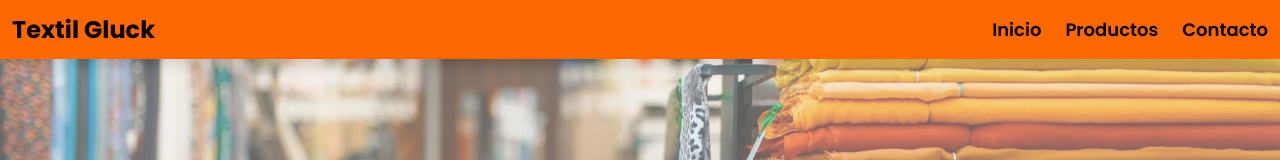
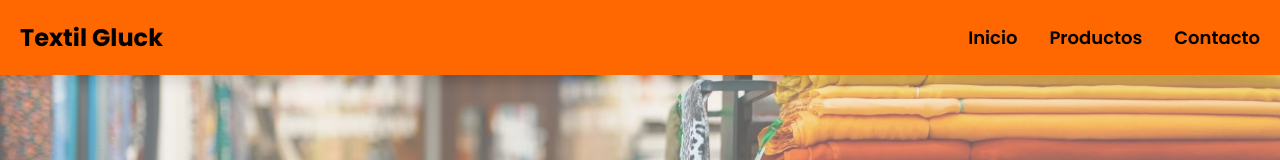
Before and after one commit to MatiasUrielGluck/textil-gluck, a React (Vite) app: page / in a window 1280 px wide. Shown: the top 160 px of the page. Built offline with nearby package versions, Linux system fonts and the light colour scheme.

Commit message:
Adding navbar padding

```diff
--- a/src/styled-components/StyledNavbar.js
+++ b/src/styled-components/StyledNavbar.js
@@ -1,7 +1,7 @@
 import styled from "styled-components";
 
 export const StyledNavbar = styled.nav`
-  padding: 12px;
+  padding: 20px;
   background: #ff6700;
   display: flex;
   flex-flow: row nowrap;
@@ -12,7 +12,7 @@ export const StyledNavbar = styled.nav`
   ul {
     display: flex;
     flex-flow: row nowrap;
-    gap: 24px;
+    gap: 32px;
     list-style-type: none;
 
     @media (width < 768px) {
```
